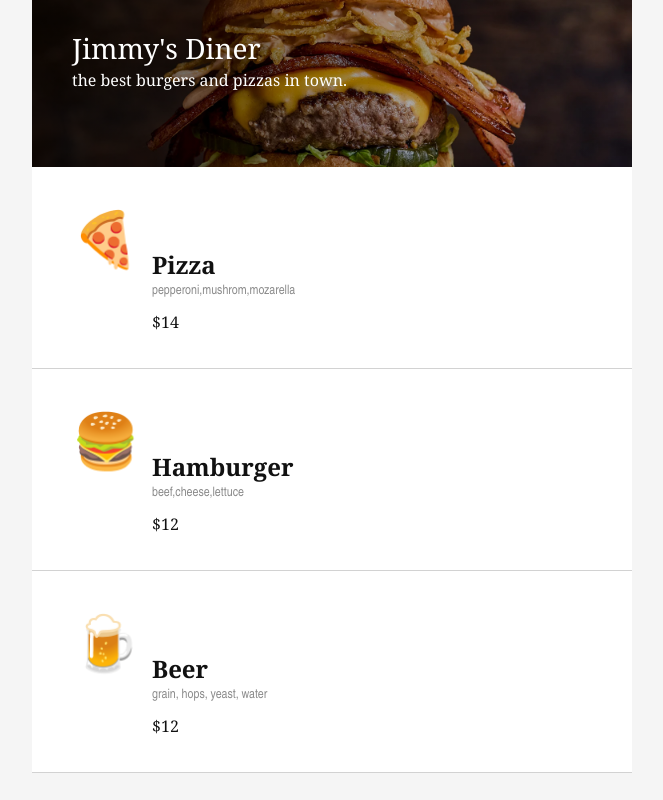
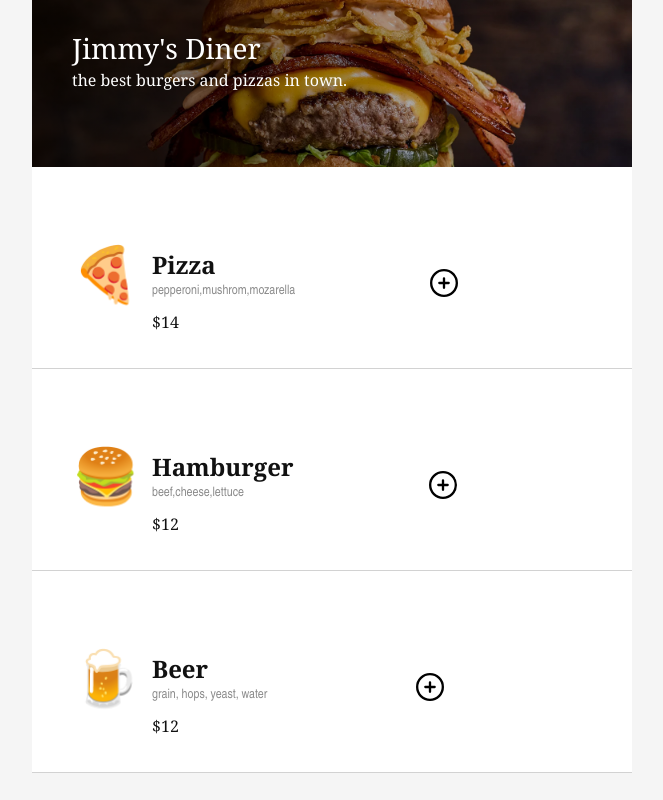
Before and after one commit to rod676/restaurant-ordering-app, a plain HTML site: page index.html in a window 1280 px wide. Shown: the whole page, without its empty margins (308-971 px from the left). Drawn offline with Linux system fonts and the light colour scheme.

Commit message:
add the add buttun and creat a click event

```diff
--- a/index.css
+++ b/index.css
@@ -56,12 +56,18 @@ body {
     line-height: 1.2;
 }
 
-.menu-item {
+.menu-section{
+    display: flex;
+    justify-content: space-between;
     position: relative;
     min-height: 190px;
     padding: 86px 40px 35px 120px;
     background: #fff;
     border-bottom: 1px solid #d2d2d2;
+}
+
+#addbtn{
+    border: radius 50%; ;
 }
 
 .menu-item__name {
@@ -73,7 +79,7 @@ body {
 
 .menu-item__emoji {
     position: absolute;
-    top: 45px;
+    top: 80px;
     left: 40px;
     margin: 0;
     font-family: "Segoe UI Emoji", "Apple Color Emoji", sans-serif;
--- a/index.js
+++ b/index.js
@@ -1,13 +1,22 @@
 import { menuArray } from "./data.js";
 
+const oderMeal = document.getElementById('addbtn')
 const  menuHtml = menuArray.map((meal)=>{
     const {emoji,name,ingredients,price} = meal
-   return `<section class="menu-item">
+   return `<section class= "menu-section">
+                <div class = "menu-item" >
                 <p class="menu-item__emoji">${emoji}</p>
                 <h2 class="menu-item__name">${name}</h2>
                 <p class="menu-item__ingredients">${ingredients} </p>
                 <p class="menu-item__price">$${price}</p>
-            </section>`
+                </div>
+                <p id = 'addbtn'><svg id="Layer_1" height="28" viewBox="0 0 24 24" width="28" xmlns="http://www.w3.org/2000/svg" data-name="Layer 1"><path d="m12 0a12 12 0 1 0 12 12 12.013 12.013 0 0 0 -12-12zm0 22a10 10 0 1 1 10-10 10.011 10.011 0 0 1 -10 10zm5-10a1 1 0 0 1 -1 1h-3v3a1 1 0 0 1 -2 0v-3h-3a1 1 0 0 1 0-2h3v-3a1 1 0 0 1 2 0v3h3a1 1 0 0 1 1 1z"/></svg><p>
+            </section>
+            `
 }).join('')
 
 document.getElementById('menu').innerHTML = menuHtml
+
+oderMeal.addEventListener('click',()=>{
+
+})
```
Also changed, not shown: img/icon/add.svg (added).
